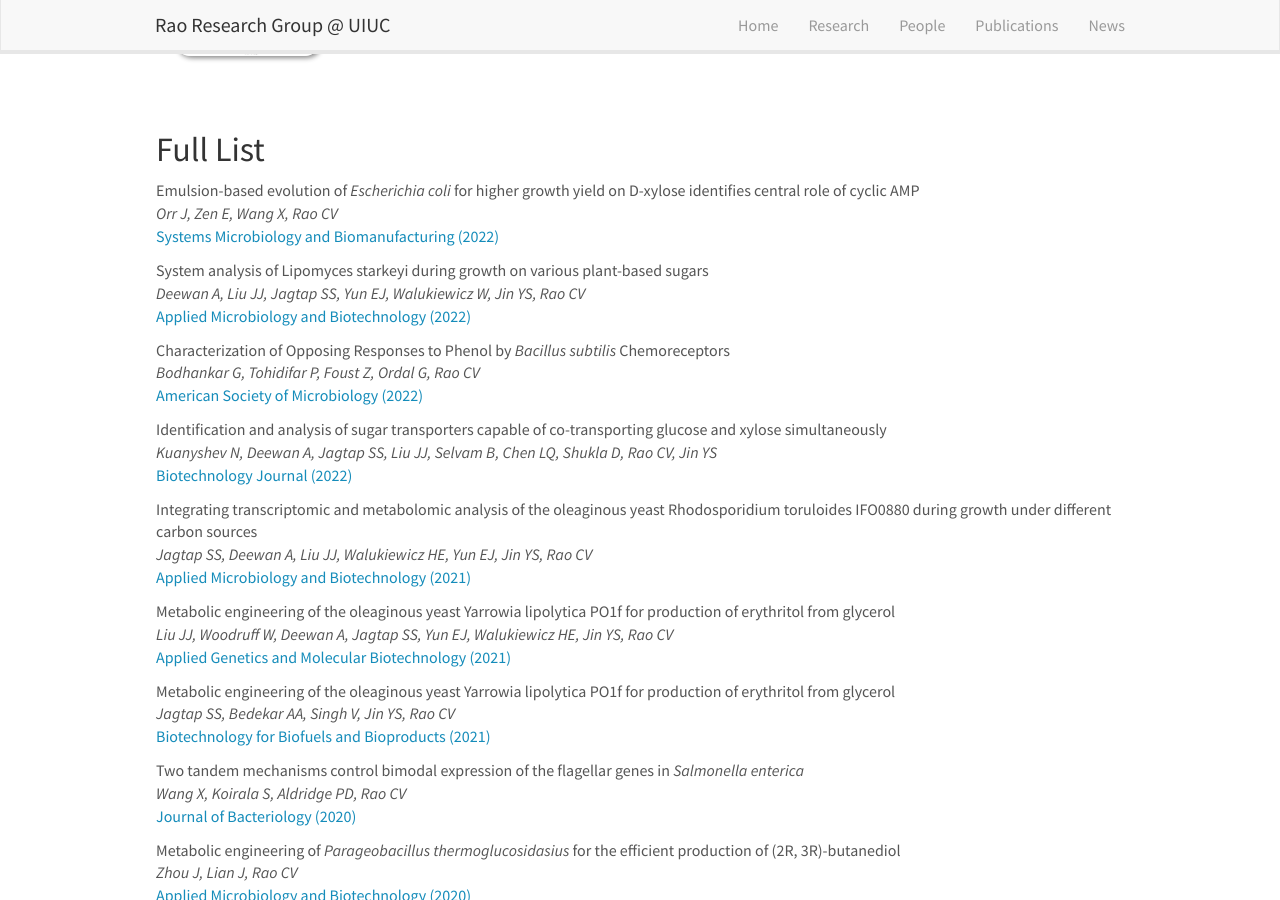
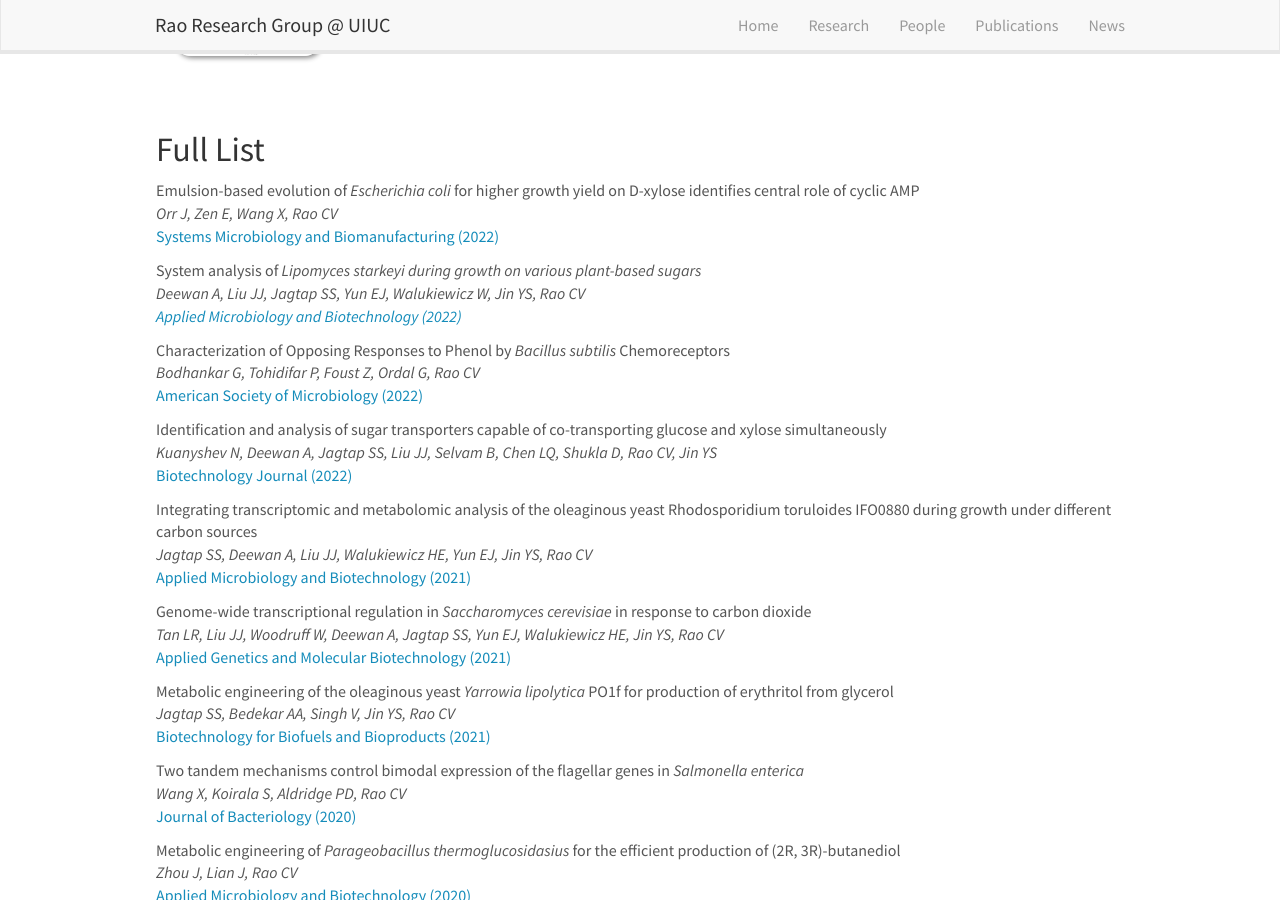
Before and after one commit to raogroupuiuc/webpage, a Jekyll site: the page built from _pages/publications.md, in a window 1280 px wide and 900 px high, scrolled down 1202 px. Built offline with Jekyll 4.4.1, drawn with Linux system fonts in a browser that asks for light colours; nearby versions of some CDN libraries.

Commit message:
Update publist.yml
ddd

```diff
--- a/_data/publist.yml
+++ b/_data/publist.yml
@@ -1,4 +1,4 @@
-- title: Emulsion-based evolution of <em>Escherichia coli</em> for higher growth yield on D-xylose identifies central role of cyclic AMP
+- title: Emulsion-based evolution of <i>Escherichia coli</i> for higher growth yield on D-xylose identifies central role of cyclic AMP
   image:
   description: ""
   authors: Orr J, Zen E, Wang X, Rao CV
@@ -7,7 +7,7 @@
     display: Systems Microbiology and Biomanufacturing (2022)
   highlight: 0
 
-- title: System analysis of Lipomyces starkeyi during growth on various plant-based sugars
+- title: System analysis of <em>Lipomyces starkeyi<em> during growth on various plant-based sugars
   image:
   description: ""
   authors: Deewan A, Liu JJ, Jagtap SS, Yun EJ, Walukiewicz W, Jin YS,  Rao CV
@@ -16,7 +16,7 @@
     display: Applied Microbiology and Biotechnology (2022)
   highlight: 0
 
-- title: Characterization of Opposing Responses to Phenol by <em>Bacillus subtilis</em> Chemoreceptors
+- title: Characterization of Opposing Responses to Phenol by <i>Bacillus subtilis</i> Chemoreceptors
   image:
   description: ""
   authors: Bodhankar G, Tohidifar P, Foust Z, Ordal G, Rao CV
@@ -43,16 +43,16 @@
     display: Applied Microbiology and Biotechnology (2021)
   highlight: 0
 
-- title: Metabolic engineering of the oleaginous yeast Yarrowia lipolytica PO1f for production of erythritol from glycerol
+- title: Genome-wide transcriptional regulation in <i>Saccharomyces cerevisiae</i> in response to carbon dioxide
   image:
   description: ""
-  authors: Liu JJ, Woodruff W, Deewan A, Jagtap SS, Yun EJ, Walukiewicz HE, Jin YS, Rao CV
+  authors: Tan LR, Liu JJ, Woodruff W, Deewan A, Jagtap SS, Yun EJ, Walukiewicz HE, Jin YS, Rao CV
   link:
     url: https://link.springer.com/article/10.1007/s00253-021-11394-9
     display: Applied Genetics and Molecular Biotechnology (2021)
   highlight: 0
 
-- title: Metabolic engineering of the oleaginous yeast Yarrowia lipolytica PO1f for production of erythritol from glycerol
+- title: Metabolic engineering of the oleaginous yeast <i>Yarrowia lipolytica</i> PO1f for production of erythritol from glycerol
   image:
   description: ""
   authors: Jagtap SS, Bedekar AA, Singh V, Jin YS, Rao CV
@@ -70,7 +70,7 @@
     display: Journal of Bacteriology (2020)
   highlight: 0
 
-- title: Metabolic engineering of <em>Parageobacillus thermoglucosidasius</em> for the efficient production of (2R, 3R)-butanediol
+- title: Metabolic engineering of <i>Parageobacillus thermoglucosidasius</i> for the efficient production of (2R, 3R)-butanediol
   image:
   description: ""
   authors: Zhou J, Lian J, Rao CV
```
